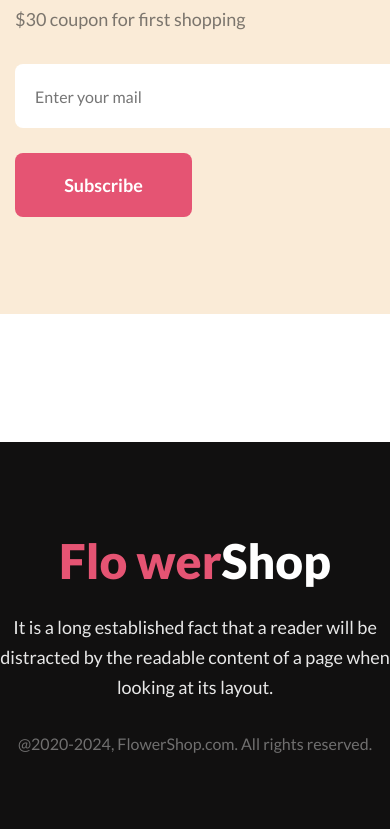
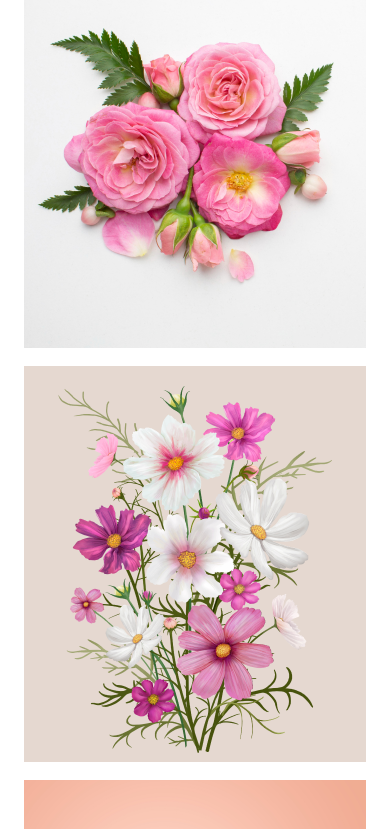
Before and after one commit to mahmudul35/responsive-online-flower-shop, a plain HTML site: page index.html in a window 390 px wide. Shown: the part 236-1065 px from the top of the page. Drawn offline with Linux system fonts and the light colour scheme.

Commit message:
make responsive instagram section for mobile devices

```diff
--- a/index.html
+++ b/index.html
@@ -78,7 +78,7 @@
         </div>
       </section>
 
-      <section class="instagram-section hide">
+      <section class="instagram-section">
         <h1 class="section-title">Instagram</h1>
         <p class="description center">
           It is a long established fact that a reader will be distracted by the
--- a/style/style.css
+++ b/style/style.css
@@ -350,12 +350,22 @@ footer {
 
 /* Responsive for mobile devices */
 @media screen and (max-width: 576px) {
+  /* instagram section */
+  .instagram-section {
+    width: 100%;
+  }
+  .instagram-flower-container {
+    flex-direction: column;
+    align-items: center;
+  }
+
   /* latest deal section */
   .latest-deal {
     background-image: none;
     background-color: antiquewhite;
     align-items: flex-start;
     padding: 15px;
+    margin-top: 60px;
   }
   .input-email {
     display: flex;
```
